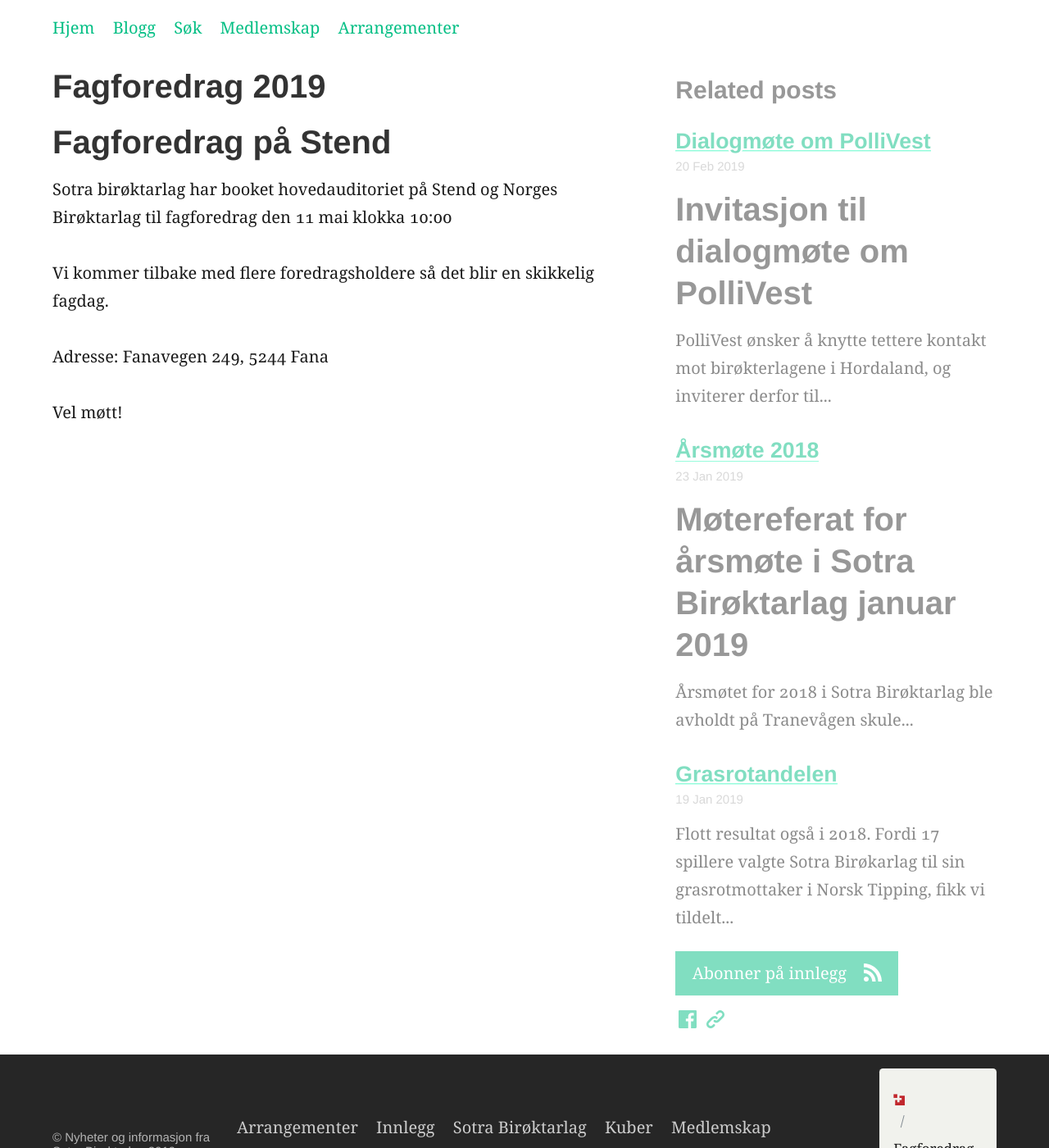
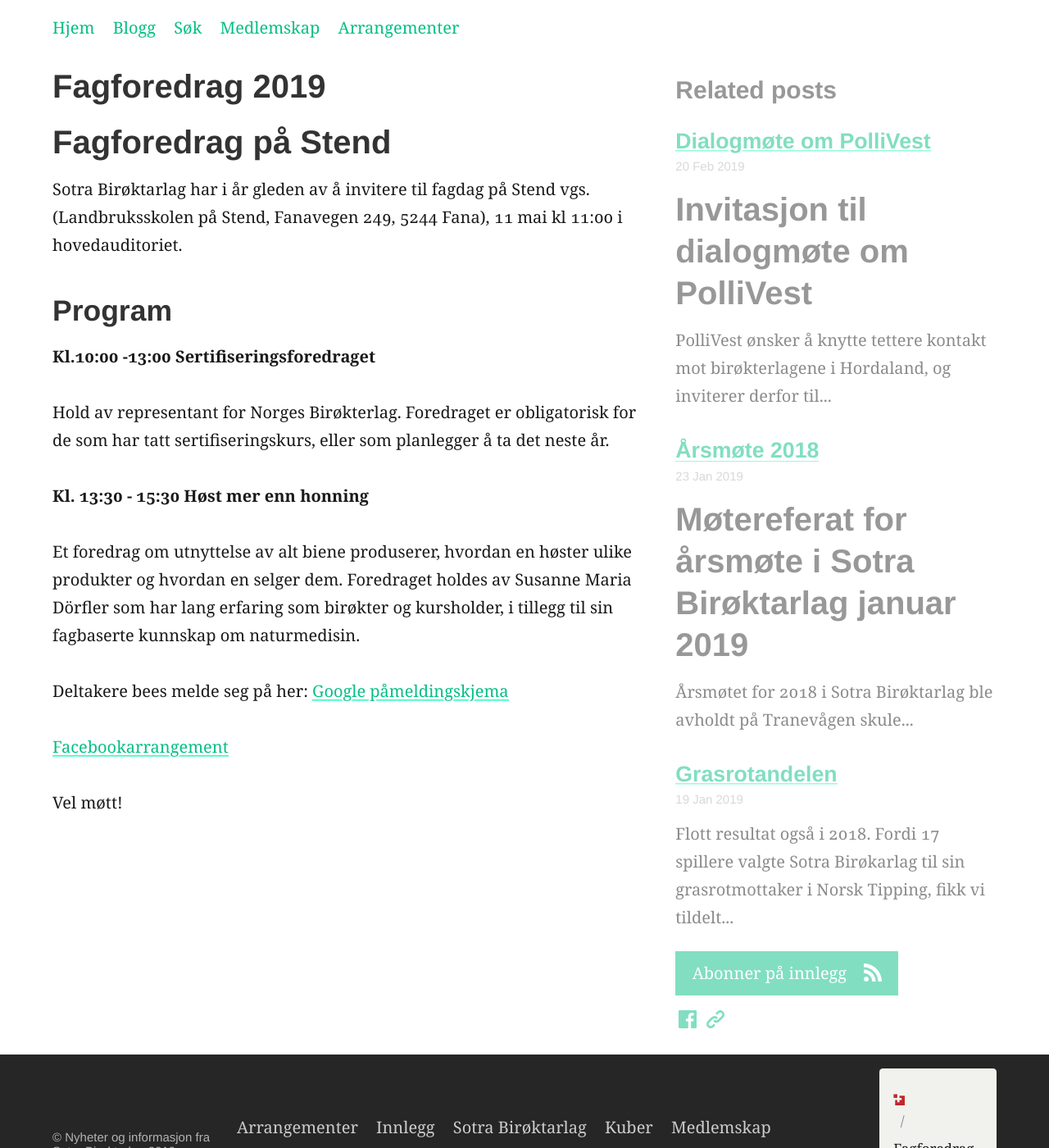
Before and after one commit to SotraBiroktarlag/sotrabirokt, a Jekyll site: the page built from _posts/2019-02-12-fagforedrag_2019.md, in a window 1280 px wide and 1400 px high. Shown: the whole window at 82% size. Built offline with Jekyll 4.4.1, drawn with Linux system fonts in a browser that asks for light colours.

Commit message:
Oppdatert foredrag

```diff
--- a/_posts/2019-02-12-fagforedrag_2019.md
+++ b/_posts/2019-02-12-fagforedrag_2019.md
@@ -5,10 +5,20 @@ layout: page
 
 # Fagforedrag på Stend
 
-Sotra birøktarlag har booket hovedauditoriet på Stend og Norges Birøktarlag  til fagforedrag den 11 mai klokka 10:00
+Sotra Birøktarlag har i år gleden av å invitere til fagdag på Stend vgs. (Landbruksskolen på Stend, Fanavegen 249, 5244 Fana), 11 mai kl 11:00 i hovedauditoriet.
 
-Vi kommer tilbake med flere foredragsholdere så det blir en skikkelig fagdag.
+## Program
 
-Adresse: Fanavegen 249, 5244 Fana
+**Kl.10:00 -13:00 Sertifiseringsforedraget**
+
+Hold av representant for Norges Birøkterlag. Foredraget er obligatorisk for de som har tatt sertifiseringskurs, eller som planlegger å ta det neste år.
+
+**Kl. 13:30 - 15:30 Høst mer enn honning**
+
+Et foredrag om utnyttelse av alt biene produserer, hvordan en høster ulike produkter og hvordan en selger dem. Foredraget holdes av Susanne Maria Dörfler som har lang erfaring som birøkter og kursholder, i tillegg til sin fagbaserte kunnskap om naturmedisin.
+
+Deltakere bees melde seg på her: [Google påmeldingskjema](https://forms.gle/mde4nny6AXHNv8uRA)
+
+[Facebookarrangement](https://www.facebook.com/events/609313792902180/)
 
 Vel møtt!
```
